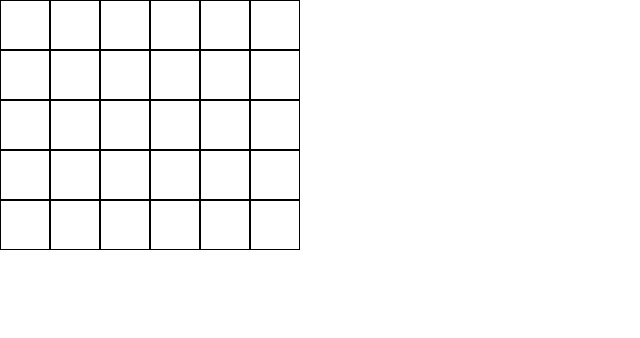
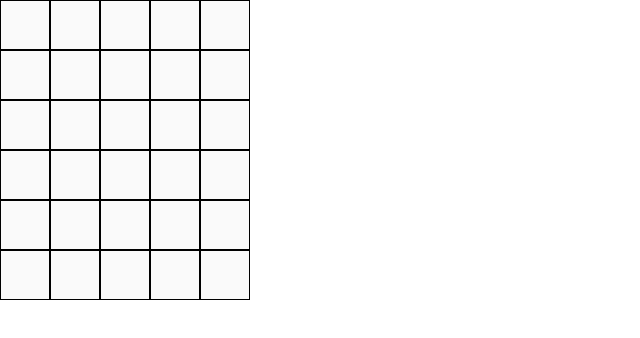
Before and after one commit to monoscale/SuperWordle, a Vue app: page / in a window 1280 px wide. Shown: the top 338 px of the page, without its empty margins (0-640 px from the left). Built offline with nearby package versions, Linux system fonts and the light colour scheme.

Commit message:
fix layout

```diff
--- a/src/App.vue
+++ b/src/App.vue
@@ -3,11 +3,9 @@ import Wordle from './components/Wordle.vue'
 </script>
 
 <template>
-  <header>
-    <div class="wrapper">
-      <Wordle />
-    </div>
-  </header>
+  <div class="wrapper">
+    <Wordle />
+  </div>
 </template>
 
 <style scoped>
--- a/src/components/Wordle.vue
+++ b/src/components/Wordle.vue
@@ -44,13 +44,8 @@ function checkGuess() {
 </script>
 
 <template>
-    <div v-for="(row, index) in wordle.guesses">
-        <div v-for="(tile, index) in row.characters">
-            <div class="tile" :class="tile.state">
-                {{ tile.character }}
-            </div>
-        </div>
-        <br>
+    <div v-for="(row, index) in wordle.guesses" v-bind:key="index">
+        <input v-for="(tile, index) in row.characters" v-bind:key="index" disabled class="tile" :class="tile.state" v-bind:value="tile.character" />
     </div>
 </template>
 
@@ -61,6 +56,7 @@ function checkGuess() {
     text-align: center;
     justify-content: center;
     border: 1px solid black;
+    display: inline-block;
 }
 
 .tile.absent {
```
